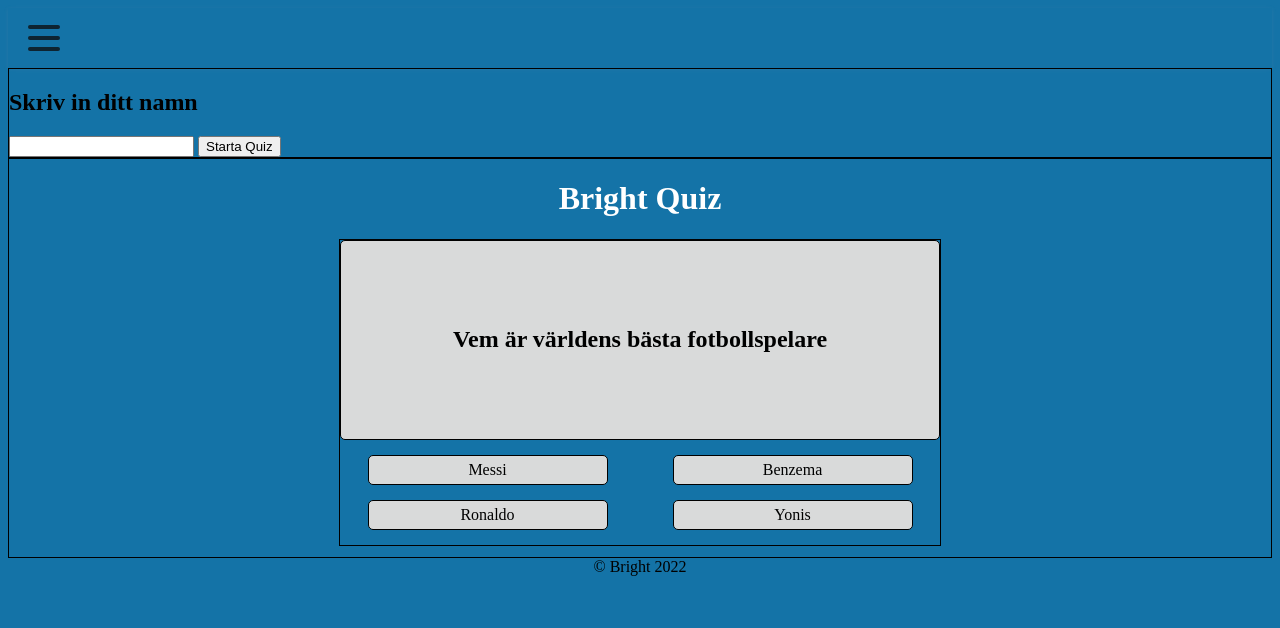
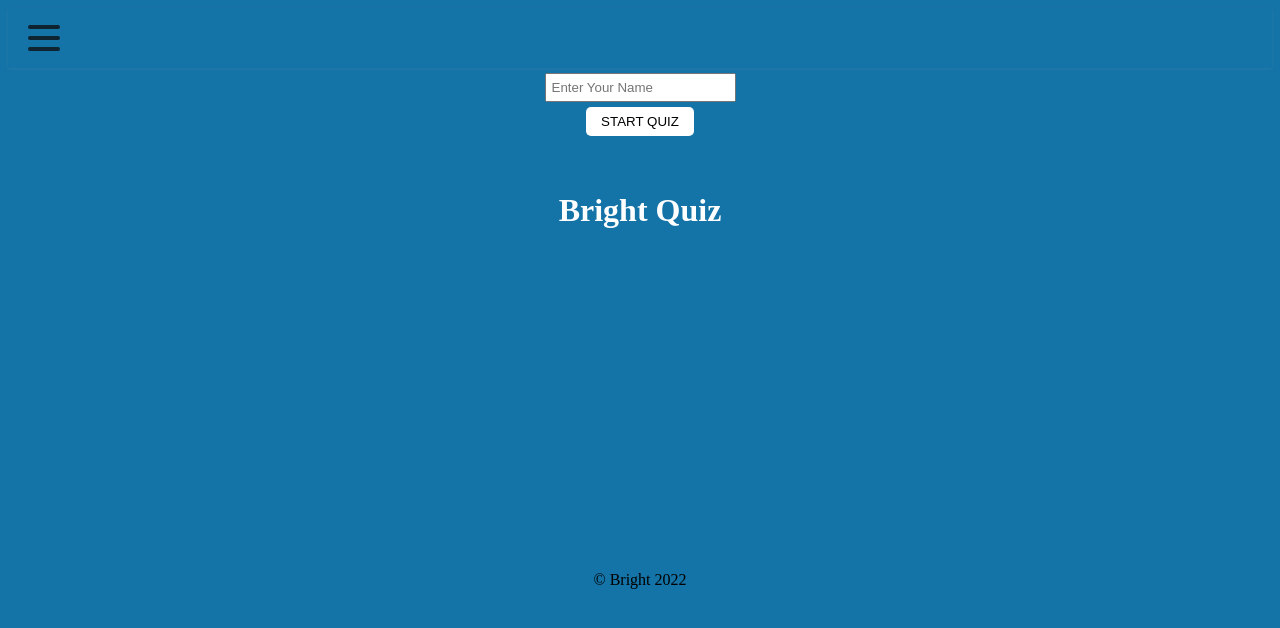
Before and after one commit to Yonisid/Examensarbete, a plain HTML site: page index.html in a window 1280 px wide. Drawn offline with Linux system fonts and the light colour scheme.

Commit message:
just a new commit

```diff
--- a/index.html
+++ b/index.html
@@ -40,16 +40,16 @@
             </div>
         </div> -->
         <div class="form-container">
-            <h2>Skriv in ditt namn</h2>
-            <form>
-                <input type="text" class="name" value="">
-                <button>Starta Quiz</button>
+            <form class="myForm">
+                <input type="text" class="name" placeholder="Enter Your Name">
+                <button class="start" id="startButton">START QUIZ</button>
             </form>
         </div>
         <div class="main">
             <h1 class="h1-main">Bright Quiz</h1>
+            <h3 class ="newName"></h3>
             <span class="timer"></span>
-            <div class="quiz-area">
+            <div id="scoreArea" class="hide">
                 <div class="question"><h2 class="h2-question">Vem är världens bästa fotbollspelare</h2></div>
                 <div class="answers">
                     <div class="first-answers">
--- a/script.js
+++ b/script.js
@@ -0,0 +1,14 @@
+const startButton = document.getElementById("startButton");
+const scoreArea = document.getElementById("scoreArea");
+const hide = document.querySelector(".hide");
+const form = document.querySelector(".form-container")
+const newName = document.querySelector(".newName")
+
+
+startButton.addEventListener('click', function handleClick(event) {
+    event.preventDefault()
+    form.style.display = "none"
+    newName.innerHTML = document.querySelector(".name").value + " you got " + "points"
+
+  hide.style.display = 'block'
+});
--- a/style.css
+++ b/style.css
@@ -132,12 +132,10 @@ transition: transform 0.4s ease-in-out;
 display: none;
 }
 
-.form-container {
-  border: 1px solid black;
-}
+
 
 .main {
-  border: 1px solid black;
+
   min-height: 400px;
   display: flex;
   flex-direction: column;
@@ -148,13 +146,33 @@ display: none;
   justify-content: center;
   color: white;
 }
+.hide{
+  display: none;
+}
 
-.quiz-area {
-  border: 1px solid black;
+.myForm{
+  display: flex;
+  justify-content: center;
+  align-items: center;
+  margin: 0 auto;
+  padding: 5px;
+  flex-direction: column;
+  max-width: 30%;
+}
+.name{
+  margin-bottom: 5px;
+  padding: 5px;
+}
+.start{
+  background-color: white;
+  border-radius: 5px;
+  padding: 7px 15px;
+  margin-bottom: 30px;
+  border: none;
 }
 
 .question {
-  border: 1px solid black;
+
   border-radius: 5px;
   background-color: rgb(217, 218, 218);
   min-width: 600px;
```
